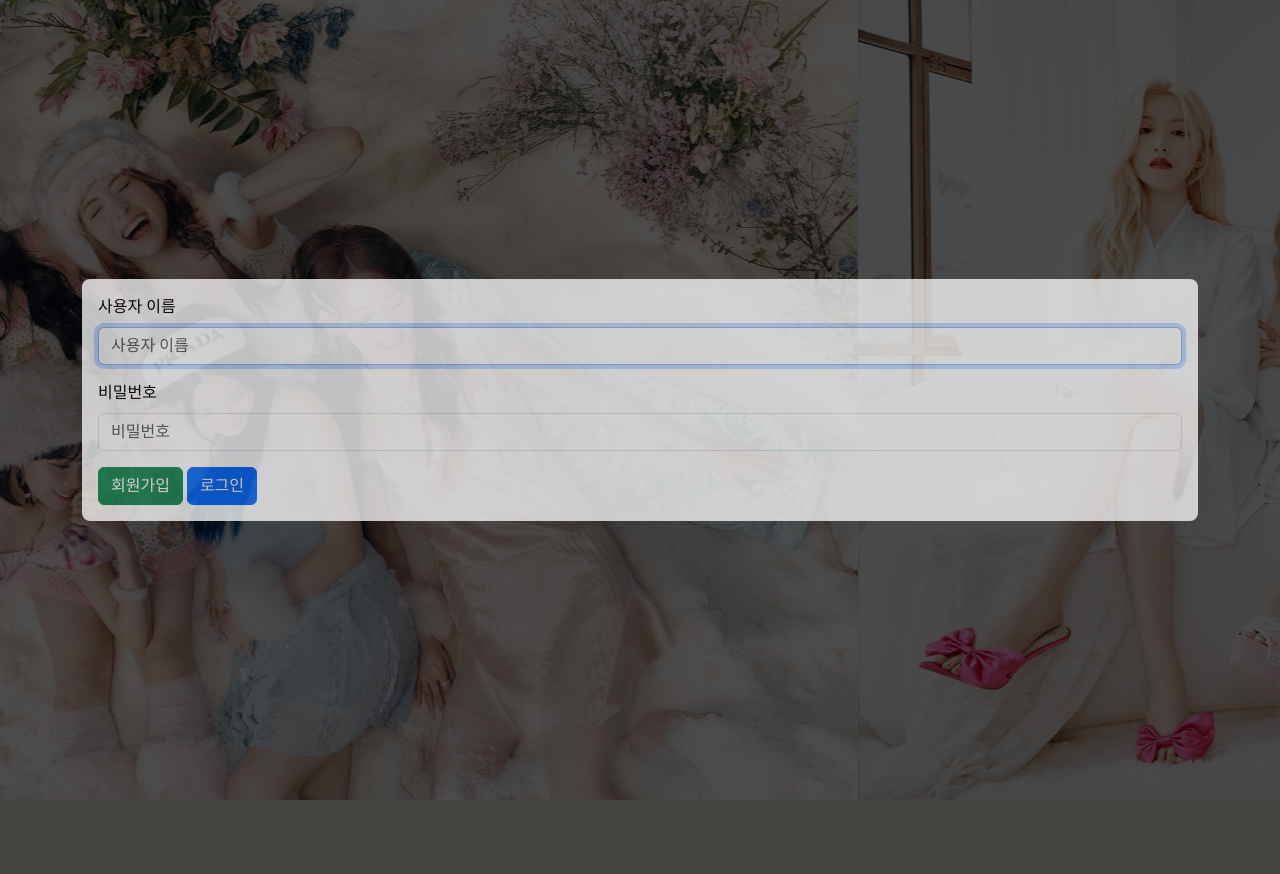
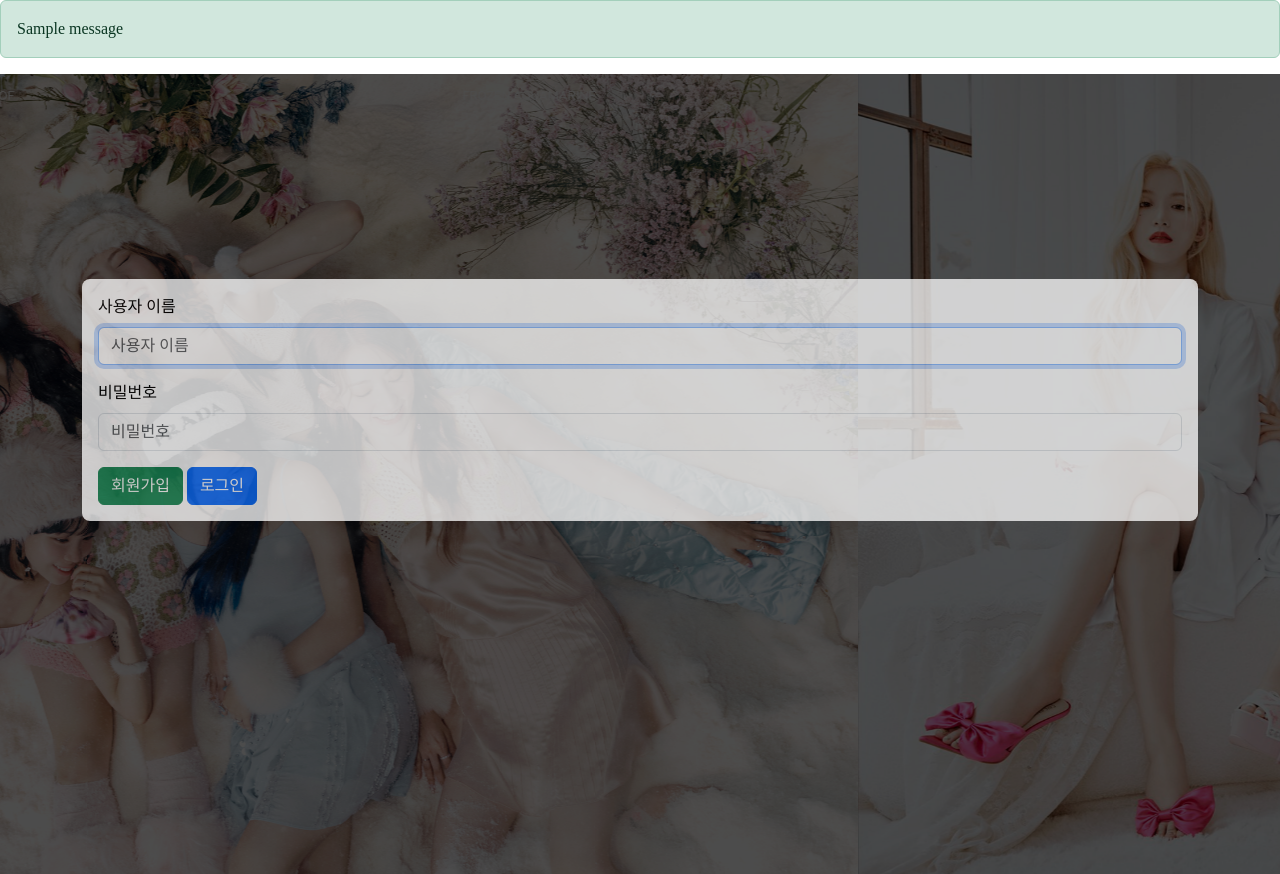
Before and after one commit to code-sum/jeommechoo, a Django app: page / in a window 1280 px wide. Before the commit the page ends 800 px from the top, so only its background shows below. Run offline with Django 3.2, Linux system fonts and the light colour scheme; tables that the repository leaves empty hold one stand-in row (values such as "Sample post"); one stand-in notice (Sample message) is shown; some libraries are stand-ins or nearby versions; some web fonts are replaced.

Commit message:
메인창에서 로그인오류가 났을때 메시지창 띄우기

```diff
--- a/pjt/settings.py
+++ b/pjt/settings.py
@@ -140,3 +140,4 @@ AUTH_USER_MODEL = "accounts.User"
 # Media files (user uploaded files)
 MEDIA_ROOT = BASE_DIR / 'images'
 MEDIA_URL = '/media/'
+MESSAGE_STORAGE = 'django.contrib.messages.storage.cookie.CookieStorage'
--- a/templates/base.html
+++ b/templates/base.html
@@ -68,6 +68,13 @@
         {% endblock nav %}
       </div>
     </nav>
+    {% if messages %}
+    {% for message in messages %}
+    <div class="alert alert-{{ message.tags }}">
+    {{ message }}
+    </div>
+    {% endfor %}
+    {% endif %}
     <!-- content -->
     {% block content %}{% endblock content %}
 
--- a/templates/main.html
+++ b/templates/main.html
@@ -40,7 +40,7 @@
           {% csrf_token %}
           {% bootstrap_form forms %}
           <a href="{% url 'accounts:signup' %}" class="btn btn-success">회원가입</a>
-          <input type="submit" class="btn btn-primary" value="로그인">
+          {% bootstrap_button button_class="btn btn-primary" button_type="submit" content="로그인" %}
         </form>
       </div>
     {% endif %}
```
Also changed, not shown: accounts/views.py (+5 -6 lines).
